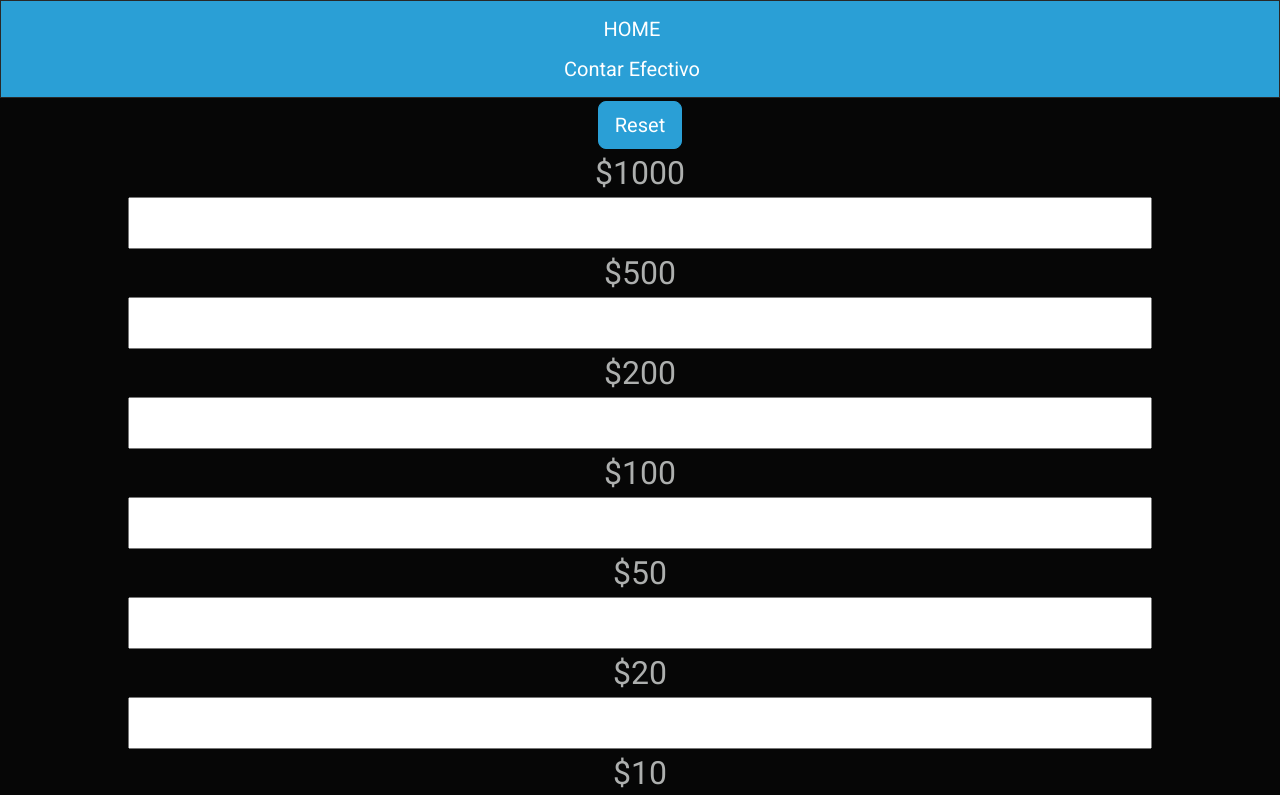
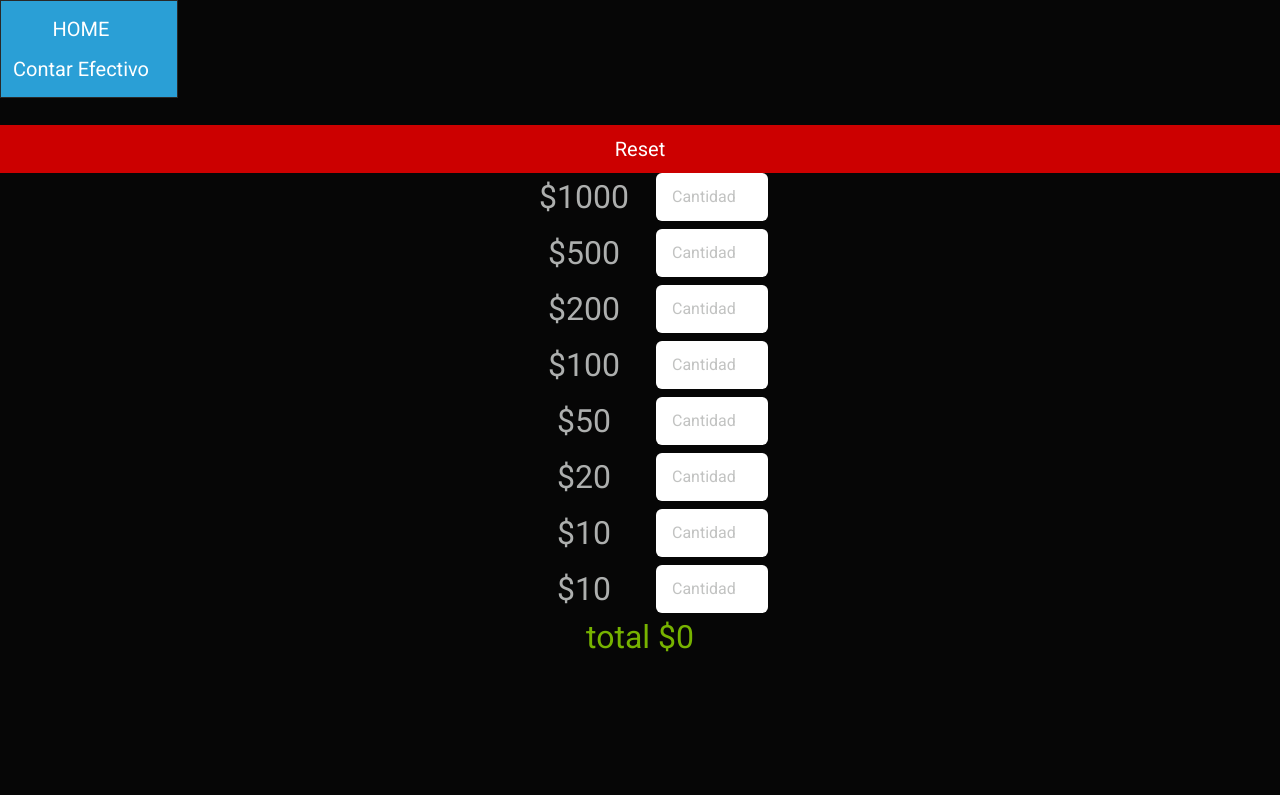
Before and after one commit to PedroCazala/finanzas, a React (Create React App) app: page /contar-efectivo in a window 1280 px wide. Shown: the top 795 px of the page. Built offline with nearby package versions, Linux system fonts and the light colour scheme.

Commit message:
Se mejoraron los estilos de countCash

```diff
--- a/src/App.scss
+++ b/src/App.scss
@@ -5,6 +5,15 @@
 }
 .App {
   text-align: center;
-  min-height: 100vh;
+  height: 100vh;
   font-size: 2rem;
+
+  display: flex;
+  flex-direction: column;
+  justify-content: center;
 }
+@media only screen and (max-width: 501px) {
+  .App{
+    font-size: 1rem;
+  }
+}
--- a/src/components/Aside/Aside.scss
+++ b/src/components/Aside/Aside.scss
@@ -1,6 +1,8 @@
 aside{
+    height: 100vh;
+    position:fixed;
+
     div{
-
         display: flex;
         flex-flow: column;
         a{
--- a/src/components/Aside/Aside.tsx
+++ b/src/components/Aside/Aside.tsx
@@ -4,7 +4,7 @@ import './Aside.scss'
 
 function Aside() {
     return (
-        <aside>
+        <aside className="">
             <nav className="navbar navbar-expand-lg navbar-dark bg-primary">
             <div className="container-fluid">
 
--- a/src/components/pages/CountCash/CountCash.scss
+++ b/src/components/pages/CountCash/CountCash.scss
@@ -1,15 +1,22 @@
 .CountCash {
+    .btnReset{
+        width: 100%;
+        border-radius: 0;
+    }
     ul {
         width: 80%;
         margin: auto;
         padding: 0;
+        display: flex;
+        flex-direction: column;
+        gap: 0.5rem;
         li {
             list-style: none;
             display: flex;
-            flex-flow: row wrap;
+            flex-flow: row nowrap;
             justify-content: center;
             input {
-                width: 100%;
+                width: 7rem;
             }
             label {
                 width: 9rem;
--- a/src/components/pages/CountCash/CountCash.tsx
+++ b/src/components/pages/CountCash/CountCash.tsx
@@ -51,11 +51,13 @@ function CountCash() {
     ]);
     return (
         <div className="CountCash">
-            <button className="btn btn-lg btn-primary" type="button" onClick={() => reset()}>Reset</button>
+            <button className="btn btn-lg btn-danger btnReset" type="button" onClick={() => reset()}>Reset</button>
             <ul>
                 <li>
                     <label htmlFor="1000">$1000</label>
                     <input
+                    className="form-control"
+                        placeholder='Cantidad'
                         type="number"
                         value={mil === 0 ? "" : mil}
                         id="1000"
@@ -69,6 +71,8 @@ function CountCash() {
                 <li>
                     <label htmlFor="500">$500</label>
                     <input
+                    className="form-control"
+                        placeholder='Cantidad'
                         type="number"
                         value={quinientos === 0 ? "" : quinientos}
                         id="500"
@@ -82,6 +86,8 @@ function CountCash() {
                 <li>
                     <label htmlFor="200">$200</label>
                     <input
+                    className="form-control"
+                        placeholder='Cantidad'
                         type="number"
                         value={doscientos === 0 ? "" : doscientos}
                         id="200"
@@ -95,6 +101,8 @@ function CountCash() {
                 <li>
                     <label htmlFor="100">$100</label>
                     <input
+                    className="form-control"
+                        placeholder='Cantidad'
                         type="number"
                         value={cien === 0 ? "" : cien}
                         id="100"
@@ -108,6 +116,8 @@ function CountCash() {
                 <li>
                     <label htmlFor="50">$50</label>
                     <input
+                    className="form-control"
+                        placeholder='Cantidad'
                         type="number"
                         value={cincuenta === 0 ? "" : cincuenta}
                         id="50"
@@ -123,6 +133,8 @@ function CountCash() {
                 <li>
                     <label htmlFor="20">$20</label>
                     <input
+                    className="form-control"
+                        placeholder='Cantidad'
                         type="number"
                         value={veinte === 0 ? "" : veinte}
                         id="20"
@@ -138,6 +150,8 @@ function CountCash() {
                 <li>
                     <label htmlFor="10Billete">$10</label>
                     <input
+                    className="form-control"
+                        placeholder='Cantidad'
                         type="number"
                         value={diesBillete === 0 ? "" : diesBillete}
 
@@ -156,6 +170,8 @@ function CountCash() {
                 <li>
                     <label htmlFor="10Moneda">$10</label>
                     <input
+                    className="form-control"
+                        placeholder='Cantidad'
                         type="number"
                         value={diesMonedas === 0 ? "" : diesMonedas}
                         id="10Moneda"
@@ -171,7 +187,7 @@ function CountCash() {
                     />
                 </li>
             </ul>
-            <p className="text-warning">total ${total}</p>
+            <p className="text-success">total ${total}</p>
         </div>
     );
 }
```
